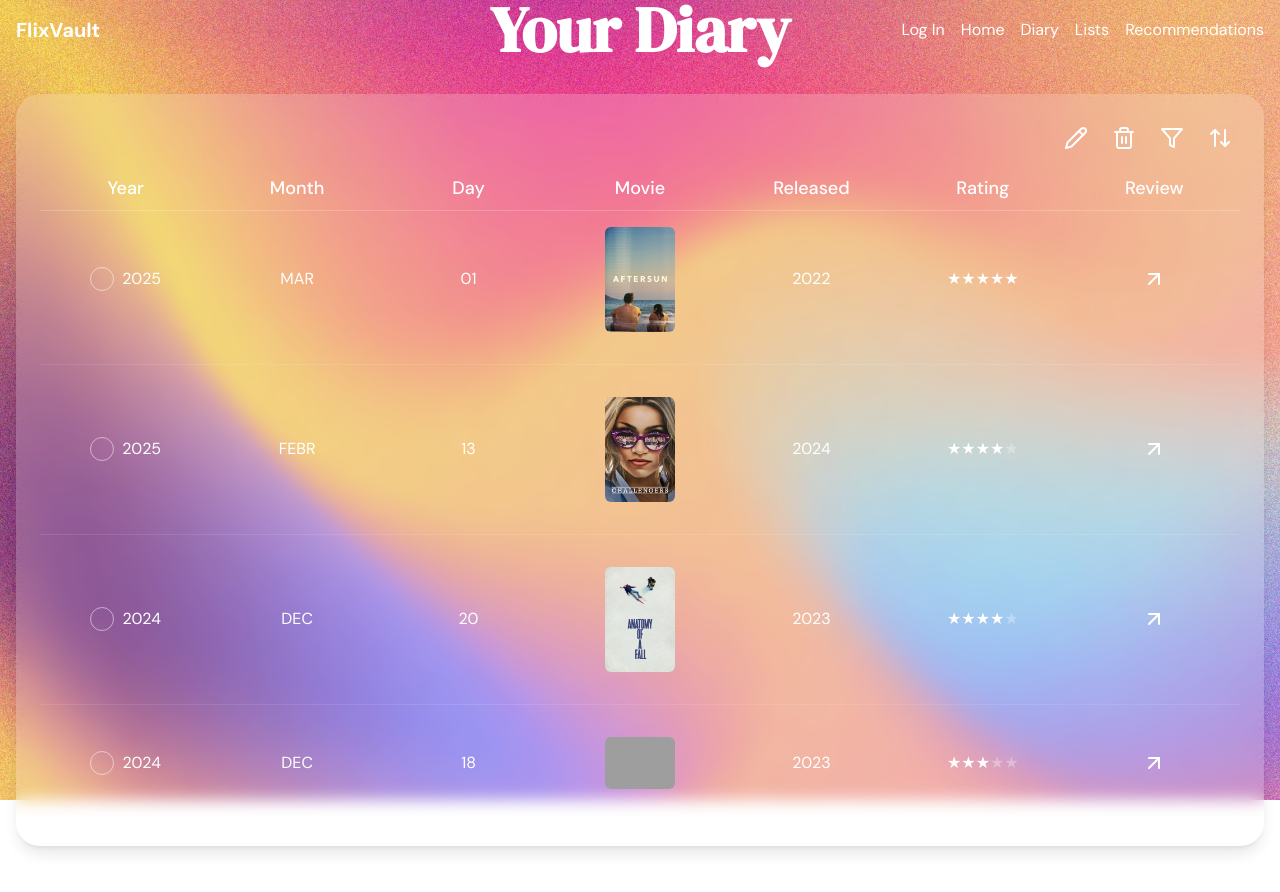
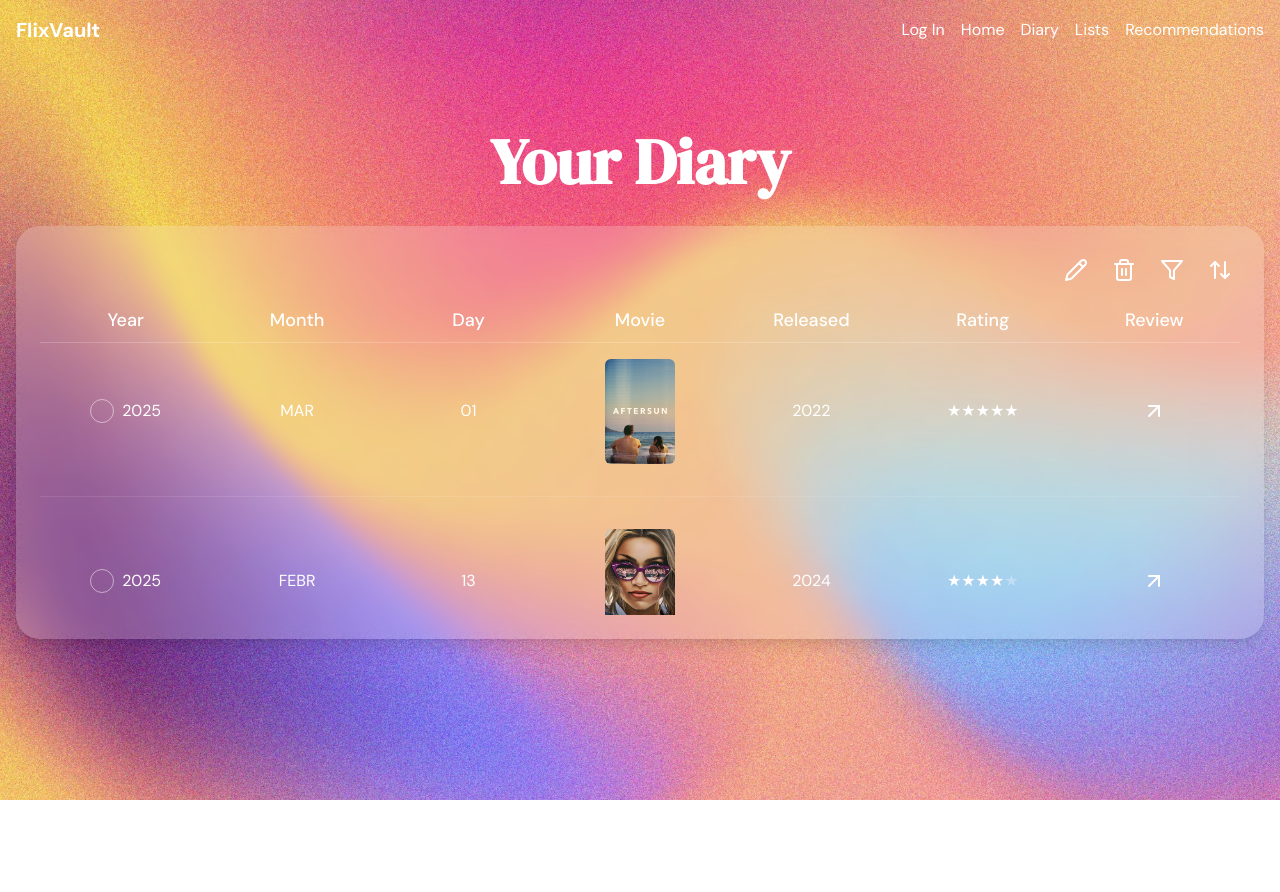
Before and after one commit to alexiab5/FlixVault, a Next.js app: page /diary in a window 1280 px wide. Shown: the top 892 px of the page. After the commit the page ends 800 px from the top, so only its background shows below. Built offline with nearby package versions, Linux system fonts and the light colour scheme; grey boxes are pictures that could not be loaded.

Commit message:
Added scrollbar to reviews table

```diff
--- a/src/app/diary/page.js
+++ b/src/app/diary/page.js
@@ -71,20 +71,12 @@ const movieData = [
   },
 ];
 
+
 export default function MovieDiary() {
   const [movies] = useState(movieData);
 
   return (
     <div className="container mx-auto px-4 py-8">
-      {/* Navigation */}
-      <nav className="flex justify-center space-x-8 text-white text-xl mb-12">
-        <a href="#" className="hover:opacity-80 transition-opacity">Log In</a>
-        <a href="#" className="hover:opacity-80 transition-opacity">Home</a>
-        <a href="#" className="hover:opacity-80 transition-opacity">Diary</a>
-        <a href="#" className="hover:opacity-80 transition-opacity">Lists</a>
-        <a href="#" className="hover:opacity-80 transition-opacity">Recommendations</a>
-      </nav>
-
       {/* Main Content */}
       <div className="text-center mb-8">
         <h1 className="text-5xl font-bold text-white mb-8">Your Diary</h1>
@@ -107,7 +99,7 @@ export default function MovieDiary() {
           </div>
 
           {/* Table Header */}
-          <div className="grid grid-cols-7 text-white text-lg font-medium mb-4 border-b border-white/20 pb-2">
+          <div className="grid bg-transparent grid-cols-7 text-white text-lg font-medium mb-4 border-b border-white/20 pb-2 sticky top-0 bg-black/70 z-10">
             <div className="text-center">Year</div>
             <div className="text-center">Month</div>
             <div className="text-center">Day</div>
@@ -118,6 +110,7 @@ export default function MovieDiary() {
           </div>
 
           {/* Movie Entries */}
+          <div className="max-h-[calc(4*4rem)] overflow-y-auto"> {/* Limits the height to show only 4 entries */}
             <div className="space-y-8">
               {movies.map((movie) => (
                 <div key={movie.id} className="grid grid-cols-7 items-center text-white border-b border-white/10 pb-8">
@@ -146,6 +139,7 @@ export default function MovieDiary() {
                 </div>
               ))}
             </div>
+          </div>
         </Card>
       </div>
     </div>
```
Lines whose indentation alone changed are shown as unchanged.
